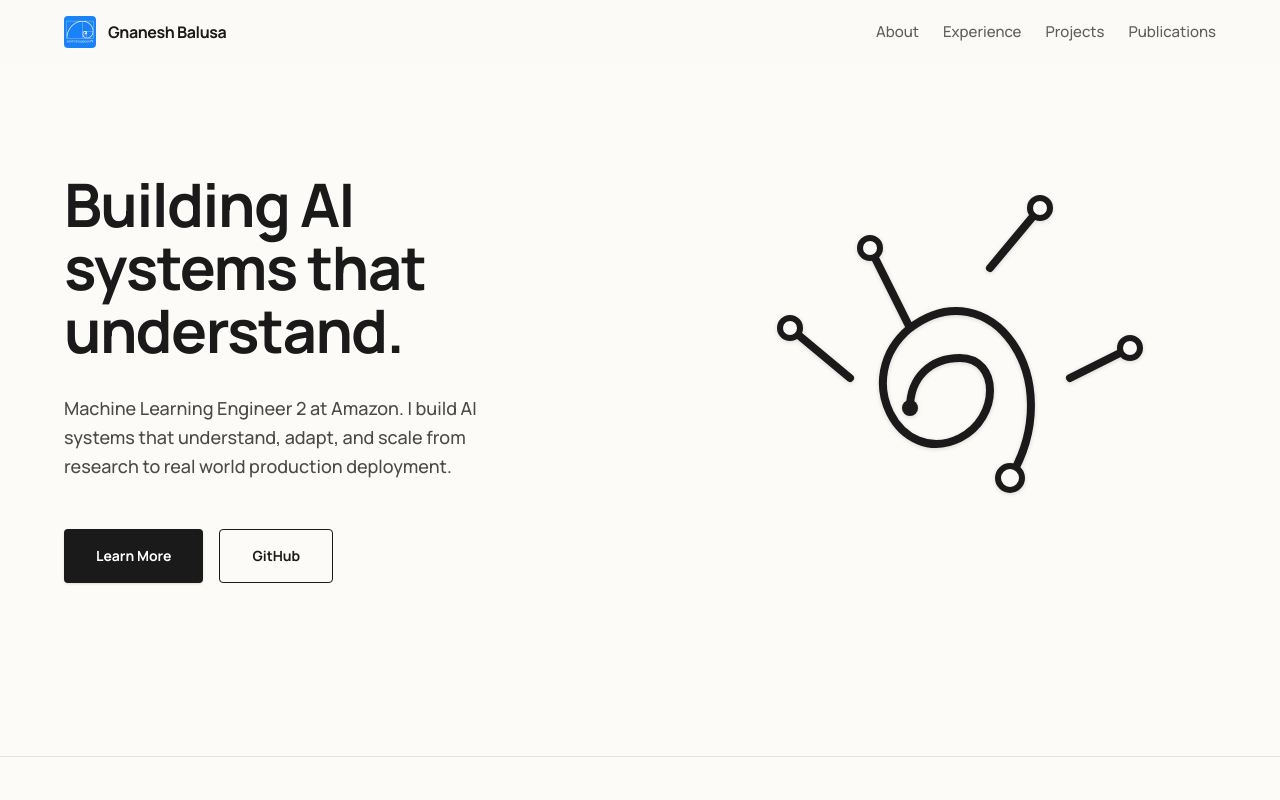
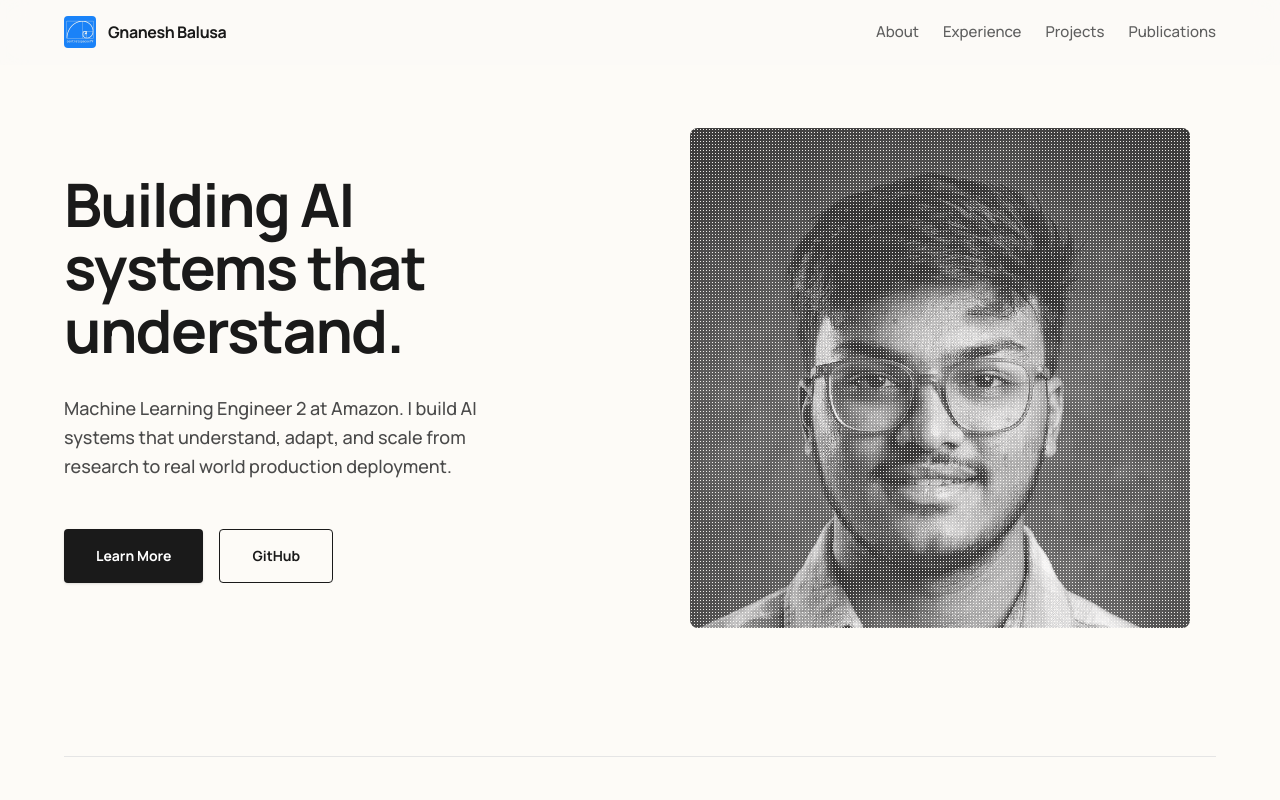
Before and after one commit to gnanesh-16/gnaneshbalusa-portfolio, a React (Vite) app: page / in a window 1280 px wide. Shown: the top 800 px of the page. Built offline with nearby package versions, Linux system fonts and the light colour scheme.

Commit message:
f-aboutme

```diff
--- a/src/App.tsx
+++ b/src/App.tsx
@@ -1,4 +1,4 @@
-import React from 'react';
+import React, { useState } from 'react';
 import { ThemeProvider } from './contexts/ThemeContext';
 import { Header } from './components/Header';
 import { Footer } from './components/Footer';
@@ -6,14 +6,26 @@ import { HeroSection } from './components/HeroSection';
 import { AboutSection } from './components/AboutSection';
 
 const App: React.FC = () => {
+    const [showAboutDesktop, setShowAboutDesktop] = useState(false);
+
+    const handleAboutClick = () => {
+        setShowAboutDesktop(true);
+        requestAnimationFrame(() => {
+            const element = document.getElementById('about');
+            if (element) {
+                element.scrollIntoView({ behavior: 'smooth' });
+            }
+        });
+    };
+
     return (
         <ThemeProvider>
             <div className="min-h-screen bg-[#FDFBF7] dark:bg-[#131313] text-[#1a1a1a] dark:text-white font-[Manrope] transition-colors duration-300">
-                <Header />
+                <Header onAboutClick={handleAboutClick} />
 
                 <main className="flex-col w-full">
-                    <HeroSection />
-                    <AboutSection />
+                    <HeroSection onAboutClick={handleAboutClick} />
+                    <AboutSection showAboutHeroDesktop={showAboutDesktop} />
                     <Footer />
                 </main>
             </div>
--- a/src/components/AboutSection.tsx
+++ b/src/components/AboutSection.tsx
@@ -1,4 +1,8 @@
 import React from 'react';
+
+interface AboutSectionProps {
+    showAboutHeroDesktop?: boolean;
+}
 
 // Custom SVG Icons for Projects
 const ProjectIcons = {
@@ -52,7 +56,7 @@ const ProjectIcons = {
     )
 };
 
-export const AboutSection: React.FC = () => {
+export const AboutSection: React.FC<AboutSectionProps> = ({ showAboutHeroDesktop = true }) => {
     const experiences = [
         {
             company: 'Amazon',
@@ -164,7 +168,10 @@ export const AboutSection: React.FC = () => {
     return (
         <>
             {/* About Hero Section */}
-            <section id="about" className="py-32 border-t border-[#e5e5e5] dark:border-zinc-800">
+            <section
+                id="about"
+                className={`${showAboutHeroDesktop ? 'block' : 'md:hidden'} py-32 border-t border-[#e5e5e5] dark:border-zinc-800`}
+            >
                 <div className="max-w-[1200px] mx-auto px-6">
                     <div className="flex flex-col md:flex-row md:items-start justify-between gap-12">
                         {/* Profile Image - Left */}
--- a/src/components/Header.tsx
+++ b/src/components/Header.tsx
@@ -1,11 +1,19 @@
 import React, { useState } from 'react';
 import { Icons } from './Icons';
 
-export const Header: React.FC = () => {
+interface HeaderProps {
+    onAboutClick?: () => void;
+}
+
+export const Header: React.FC<HeaderProps> = ({ onAboutClick }) => {
     const [mobileMenuOpen, setMobileMenuOpen] = useState(false);
 
     const scrollToSection = (id: string) => {
         setMobileMenuOpen(false);
+        if (id === 'about') {
+            onAboutClick?.();
+            return;
+        }
         const element = document.getElementById(id);
         if (element) {
             element.scrollIntoView({ behavior: 'smooth' });
--- a/src/components/HeroSection.tsx
+++ b/src/components/HeroSection.tsx
@@ -1,8 +1,12 @@
 import React from 'react';
-import { Icons } from './Icons';
 
-export const HeroSection: React.FC = () => {
+interface HeroSectionProps {
+    onAboutClick?: () => void;
+}
+
+export const HeroSection: React.FC<HeroSectionProps> = ({ onAboutClick }) => {
     const scrollToAbout = () => {
+        onAboutClick?.();
         const element = document.getElementById('about');
         if (element) {
             element.scrollIntoView({ behavior: 'smooth' });
@@ -39,59 +43,37 @@ export const HeroSection: React.FC = () => {
                 </div>
             </div>
 
-            {/* Hero Illustration - Fibonacci SVG */}
+            {/* Hero Image */}
             <div className="relative h-[500px] w-full flex items-center justify-center animate-in fade-in duration-1000 delay-200">
-                <style>
-                    {`
-                        @keyframes tentacle-float {
-                            0%, 100% { transform: translateY(0); }
-                            50% { transform: translateY(-30px); }
-                        }
-                        .animate-tentacle {
-                            animation: tentacle-float 6s ease-in-out infinite;
-                        }
-                        @media (min-width: 768px) {
-                            .animate-tentacle {
-                                animation: none;
-                            }
-                        }
-                    `}
-                </style>
-
-                <svg viewBox="0 0 500 500" className="w-full h-full max-w-[500px] drop-shadow-sm relative z-10">
-                    {/* Main Body - Static */}
-                    <path
-                        d="M220 280 C 220 250, 240 230, 270 230 C 310 230, 310 290, 270 310 C 210 340, 160 250, 220 200 C 300 140, 380 250, 320 350"
-                        className="stroke-[#1a1a1a] dark:stroke-[#f0f0f0] stroke-[8px] fill-none"
-                        strokeLinecap="round"
-                        strokeLinejoin="round"
-                    />
-
-                    {/* Staggered Floating Tentacles */}
-                    <g className="animate-tentacle" style={{ animationDelay: '0s' }}>
-                        <path d="M160 250 L 100 200" className="stroke-[#1a1a1a] dark:stroke-[#f0f0f0] stroke-[8px] fill-none" strokeLinecap="round" strokeLinejoin="round" />
-                        <circle cx="100" cy="200" r="10" className="fill-[#FBF9F6] dark:fill-[#131313] stroke-[#1a1a1a] dark:stroke-[#f0f0f0] stroke-[6px]" />
-                    </g>
-
-                    <g className="animate-tentacle" style={{ animationDelay: '1s' }}>
-                        <path d="M220 200 L 180 120" className="stroke-[#1a1a1a] dark:stroke-[#f0f0f0] stroke-[8px] fill-none" strokeLinecap="round" strokeLinejoin="round" />
-                        <circle cx="180" cy="120" r="10" className="fill-[#FBF9F6] dark:fill-[#131313] stroke-[#1a1a1a] dark:stroke-[#f0f0f0] stroke-[6px]" />
-                    </g>
-
-                    <g className="animate-tentacle" style={{ animationDelay: '0.5s' }}>
-                        <path d="M300 140 L 350 80" className="stroke-[#1a1a1a] dark:stroke-[#f0f0f0] stroke-[8px] fill-none" strokeLinecap="round" strokeLinejoin="round" />
-                        <circle cx="350" cy="80" r="10" className="fill-[#FBF9F6] dark:fill-[#131313] stroke-[#1a1a1a] dark:stroke-[#f0f0f0] stroke-[6px]" />
-                    </g>
-
-                    <g className="animate-tentacle" style={{ animationDelay: '1.5s' }}>
-                        <path d="M380 250 L 440 220" className="stroke-[#1a1a1a] dark:stroke-[#f0f0f0] stroke-[8px] fill-none" strokeLinecap="round" strokeLinejoin="round" />
-                        <circle cx="440" cy="220" r="10" className="fill-[#FBF9F6] dark:fill-[#131313] stroke-[#1a1a1a] dark:stroke-[#f0f0f0] stroke-[6px]" />
-                    </g>
-
-                    {/* Spiral Terminals - Static center nodes */}
-                    <circle cx="220" cy="280" r="8" className="fill-[#1a1a1a] dark:fill-[#f0f0f0]" />
-                    <circle cx="320" cy="350" r="12" className="fill-[#FBF9F6] dark:fill-[#131313] stroke-[#1a1a1a] dark:stroke-[#f0f0f0] stroke-[6px]" />
-                </svg>
+                <div className="relative group cursor-pointer w-full max-w-[500px]">
+                    <div className="relative w-full aspect-square overflow-hidden rounded-lg">
+                        <img
+                            src="/brand-assets/gnaneshbalusaprofileamazon_webp.webp"
+                            alt="Gnanesh Balusa"
+                            className="w-full h-[130%] object-cover object-[center_15%] grayscale group-hover:grayscale-0 transition-all duration-500"
+                            loading="eager"
+                            decoding="async"
+                            width="500"
+                            height="650"
+                        />
+                        <div
+                            className="absolute inset-0 pointer-events-none transition-opacity duration-500 group-hover:opacity-0 hidden dark:block"
+                            style={{
+                                backgroundImage: `radial-gradient(circle, rgba(19, 19, 19, 0.9) 0.8px, transparent 0.8px)`,
+                                backgroundSize: '3px 3px',
+                                backgroundColor: 'rgba(19, 19, 19, 0.2)'
+                            }}
+                        />
+                        <div
+                            className="absolute inset-0 pointer-events-none transition-opacity duration-500 group-hover:opacity-0 dark:hidden"
+                            style={{
+                                backgroundImage: `radial-gradient(circle, rgba(253, 251, 247, 0.9) 0.8px, transparent 0.8px)`,
+                                backgroundSize: '3px 3px',
+                                backgroundColor: 'rgba(253, 251, 247, 0.2)'
+                            }}
+                        />
+                    </div>
+                </div>
             </div>
         </section>
     );
```
